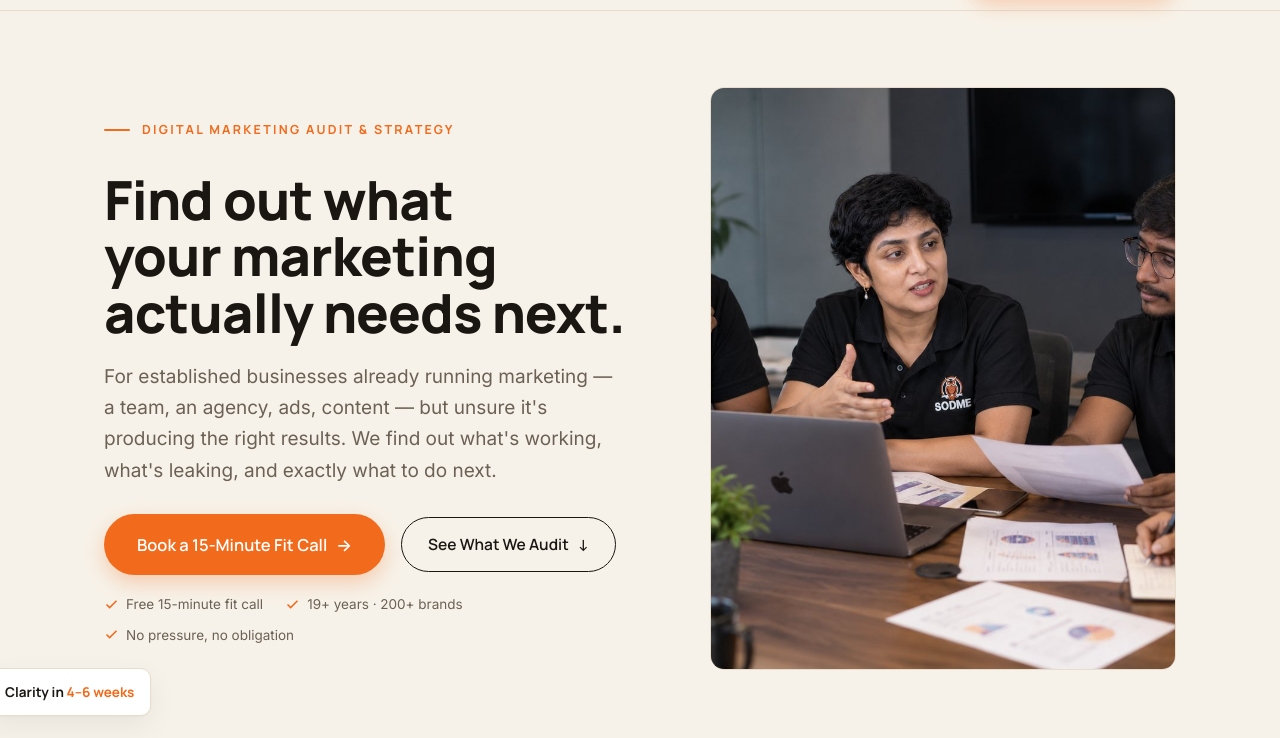
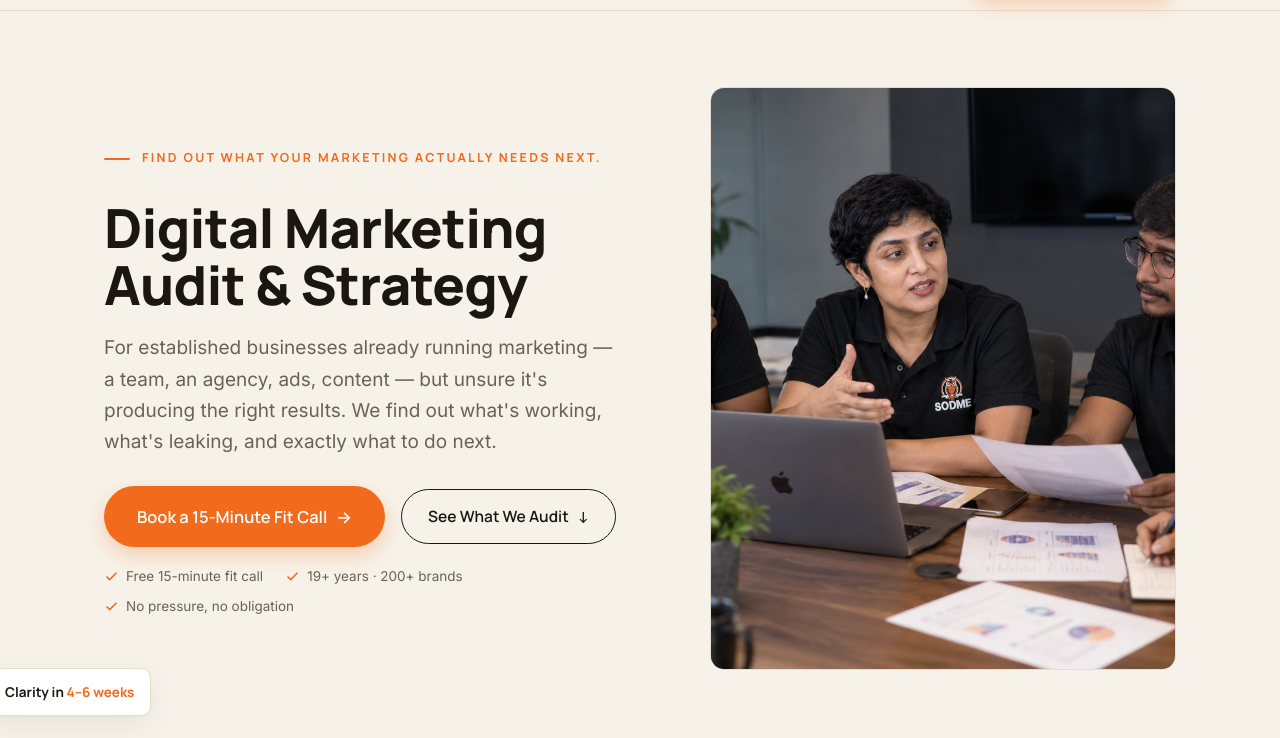
Before and after one commit to sangeethasabishek/SSA, a plain HTML site: page digital-marketing-audit-strategy/index.html in a window 1280 px wide. Shown: the part 62-800 px from the top of the page. Drawn offline with Linux system fonts and the light colour scheme.

Commit message:
Hero: swap eyebrow and title text on audit landing page
Co-Authored-By: Claude Opus 4.8 <noreply@anthropic.com>

```diff
--- a/digital-marketing-audit-strategy/index.html
+++ b/digital-marketing-audit-strategy/index.html
@@ -280,8 +280,8 @@ p{margin:0}ul{margin:0;padding:0;list-style:none}
   <div class="wrap">
     <div class="hero-grid">
       <div class="hero-copy reveal">
-        <p class="eyebrow">Digital Marketing Audit &amp; Strategy</p>
-        <h1>Find out what your marketing actually needs next.</h1>
+        <p class="eyebrow">Find out what your marketing actually needs next.</p>
+        <h1>Digital Marketing Audit &amp; Strategy</h1>
         <p class="lead">For established businesses already running marketing — a team, an agency, ads, content — but unsure it's producing the right results. We find out what's working, what's leaking, and exactly what to do next.</p>
         <div class="hero-cta">
           <a href="#apply" class="btn btn-primary btn-lg">Book a 15-Minute Fit Call <span class="arrow">→</span></a>
```
